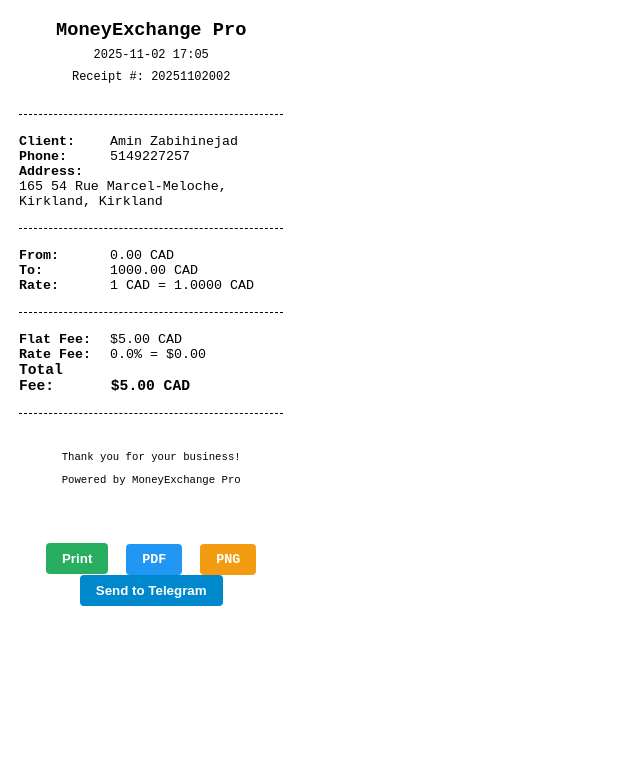
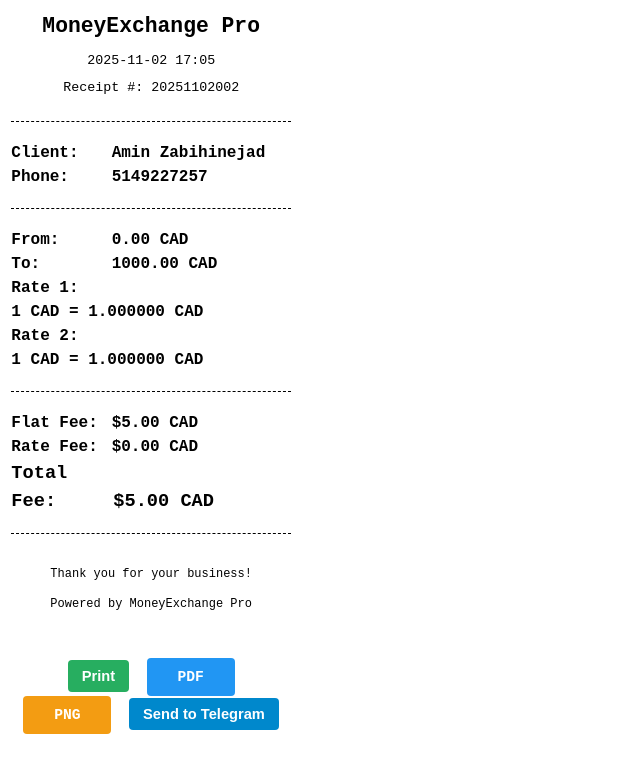
Before and after one commit to AminZabihinejad/AminZabihinejad, a Flask app: page /print_receipt/2 in a window 1280 px wide. Shown: the top 773 px of the page, without its empty margins (0-640 px from the left). Run offline with Flask 3, Linux system fonts and the light colour scheme; a user stored in the database is signed in; parts of the project's set-up code (start-up, migrations or seed data) failed here and were passed over.

Commit message:
update_2Rates

```diff
--- a/templates/print_receipt.html
+++ b/templates/print_receipt.html
@@ -5,21 +5,32 @@
     <title>Receipt {{ tx.tx_ref }}</title>
     <style>
         @page { margin: 0; size: 80mm auto; }
-        body { font-family: 'Courier New', monospace; font-size: 10pt; margin: 0; padding: 5mm; width: 70mm; }
+        body {
+            font-family: 'Courier New', monospace;
+            font-size: 12pt;           /* ← BIGGER, READABLE */
+            line-height: 1.5;
+            margin: 3mm;
+            padding: 0;
+            width: 74mm;
+            max-width: 74mm;
+        }
         .receipt { width: 100%; }
-        .header { text-align: center; margin-bottom: 8mm; }
-        .header h1 { font-size: 14pt; margin: 0; font-weight: bold; }
-        .header p { margin: 2mm 0; font-size: 9pt; }
+        .header { text-align: center; margin-bottom: 6mm; }
+        .header h1 { font-size: 16pt; margin: 0; font-weight: bold; }
+        .header p { margin: 2mm 0; font-size: 10pt; }
         .divider { border-top: 1px dashed #000; margin: 5mm 0; }
-        .section { margin: 5mm 0; }
-        .label { font-weight: bold; display: inline-block; width: 22mm; }
-        .value { display: inline-block; }
-        .total { font-weight: bold; font-size: 11pt; }
-        .footer { text-align: center; margin-top: 10mm; font-size: 8pt; }
-        .actions { text-align: center; margin: 15mm 0; }
+        .section { margin: 4mm 0; }
+        .label { font-weight: bold; display: inline-block; width: 24mm; }
+        .value { display: inline-block; font-weight: bold; }
+        .amount-from { color: #000; }
+        .amount-to { color: #000; }
+        .total { font-weight: bold; font-size: 14pt; }
+        .footer { text-align: center; margin-top: 8mm; font-size: 9pt; }
+        .actions { text-align: center; margin: 12mm 0; }
         .btn {
-            padding: 8px 16px; margin: 0 5px; border: none; border-radius: 4px;
-            cursor: pointer; font-weight: bold; font-size: 10pt; text-decoration: none; display: inline-block;
+            padding: 8px 14px; margin: 0 4px; border: none; border-radius: 4px;
+            cursor: pointer; font-weight: bold; font-size: 11pt; text-decoration: none;
+            display: inline-block; min-width: 60px;
         }
         .btn-print { background: #27ae60; color: white; }
         .btn-pdf { background: #2196f3; color: white; }
@@ -29,16 +40,17 @@
         .btn-telegram.sent { background: #27ae60; }
         .btn:disabled { background: #ccc; color: #666; cursor: not-allowed; }
         .telegram-info {
-            background: #e8f4fd; padding: 10px; border-radius: 6px; margin: 10px 0;
+            background: #f0f8ff; padding: 8px; border-radius: 4px; margin: 8px 0;
             font-size: 9pt; text-align: center; border: 1px solid #ddd;
         }
         @media print {
-            .actions, .telegram-info { display: none; }
+            .actions, .telegram-info { display: none !important; }
+            body { margin: 0; padding: 0; }
         }
+        pre { margin: 0; padding: 0; white-space: pre; font-family: inherit; }
     </style>
 </head>
 <body>
-
 <div class="receipt">
     <div class="header">
         <h1>{{ exchange_name }}</h1>
@@ -50,22 +62,41 @@
     <div class="section">
         <div><span class="label">Client:</span> <span class="value">{{ client.first_name }} {{ client.last_name }}</span></div>
         <div><span class="label">Phone:</span> <span class="value">{{ client.phone }}</span></div>
-        <div><span class="label">Address:</span> <span class="value">{{ client.civic_number }} {{ client.street }}, {{ client.city }}</span></div>
             </div>
+
     <div class="divider"></div>
 
     <div class="section">
-        <div><span class="label">From:</span> <span class="value">{{ "%.2f"|format(tx.from_amount) }} {{ tx.from_currency }}</span></div>
-        <div><span class="label">To:</span> <span class="value">{{ "%.2f"|format(tx.to_amount) }} {{ tx.to_currency }}</span></div>
-        <div><span class="label">Rate:</span> <span class="value">1 {{ tx.from_currency }} = {{ "%.4f"|format(tx.exchange_rate) }} {{ tx.to_currency }}</span></div>
+        <div><span class="label">From:</span> <span class="value amount-from">{{ "%.2f"|format(tx.from_amount) }} {{ tx.from_currency }}</span></div>
+        <div><span class="label">To:</span> <span class="value amount-to">{{ "%.2f"|format(tx.to_amount) }} {{ tx.to_currency }}</span></div>
+
+        <!-- RATE 1: FROM → CAD -->
+        {% if tx.from_currency == 'CAD' %}
+            <div><span class="label">Rate 1:</span> <span class="value">1 CAD = 1.000000 CAD</span></div>
+        {% else %}
+            {% set gross_cad = tx.from_amount * tx.exchange_rate %}
+            {% set rate_from = gross_cad / tx.from_amount %}
+            <div><span class="label">Rate 1:</span> <span class="value">1 {{ tx.from_currency }} = {{ "%.6f"|format(rate_from) }} CAD</span></div>
+        {% endif %}
+
+        <!-- RATE 2: TO → CAD -->
+        {% if tx.to_currency == 'CAD' %}
+            <div><span class="label">Rate 2:</span> <span class="value">1 CAD = 1.000000 CAD</span></div>
+        {% else %}
+            {% set net_cad = tx.from_amount * tx.exchange_rate - flat_fee_cad %}
+            {% set rate_to = net_cad / tx.to_amount %}
+            <div><span class="label">Rate 2:</span> <span class="value">1 {{ tx.to_currency }} = {{ "%.6f"|format(rate_to) }} CAD</span></div>
+        {% endif %}
     </div>
+
     <div class="divider"></div>
 
     <div class="section">
         <div><span class="label">Flat Fee:</span> <span class="value">${{ "%.2f"|format(flat_fee_cad) }} CAD</span></div>
-        <div><span class="label">Rate Fee:</span> <span class="value">{{ current_fee }}% = ${{ "%.2f"|format(tx.from_amount * fee_percentage) }}</span></div>
+        <div><span class="label">Rate Fee:</span> <span class="value">${{ "%.2f"|format(profit_cad - flat_fee_cad) }} CAD</span></div>
         <div class="total"><span class="label">Total Fee:</span> <span class="value">${{ "%.2f"|format(profit_cad) }} CAD</span></div>
     </div>
+
     <div class="divider"></div>
 
     <div class="footer">
@@ -74,7 +105,7 @@
     </div>
 </div>
 
-<!-- INFO BOX -->
+<!-- TELEGRAM INFO BOX -->
 {% if not is_download and (not client.telegram_id or client.telegram_id|trim == '') %}
 <div class="telegram-info">
     <strong>Want receipt on Telegram?</strong><br>
@@ -84,13 +115,12 @@
 </div>
 {% endif %}
 
-<!-- BUTTONS -->
+<!-- ACTION BUTTONS -->
 {% if not is_download %}
 <div class="actions">
     <button onclick="window.print()" class="btn btn-print">Print</button>
     <a href="{{ url_for('download_pdf', tx_id=tx.id) }}" class="btn btn-pdf">PDF</a>
     <a href="{{ url_for('download_png', tx_id=tx.id) }}" class="btn btn-png">PNG</a>
-
     {% if client.telegram_id and client.telegram_id|trim|length > 0 and client.telegram_id is numeric %}
         <button class="btn btn-telegram" id="telegram-btn-{{ tx.id }}" onclick="sendToTelegram({{ tx.id }})">
             Send to Telegram
@@ -105,7 +135,6 @@
 function sendToTelegram(txId) {
     const btn = document.getElementById('telegram-btn-' + txId);
     if (!btn || btn.disabled) return;
-
     btn.innerHTML = 'Sending...';
     btn.disabled = true;
     btn.classList.add('sending');
@@ -131,10 +160,13 @@
             btn.disabled = false;
             btn.innerHTML = 'Send to Telegram';
             btn.style.background = '#0088cc';
+            btn.classList.remove('sending');
         }, 3000);
-})
+    });
 }
 </script>
 
+<!-- AUTO-CUT FOR THERMAL PRINTER -->
+<div style="page-break-after: always;"></div>
 </body>
 </html>
```
Also changed, not shown: templates/transactions.html (+89 -78 lines), instance/tenant_1.db. Lines whose indentation alone changed are shown as unchanged.
